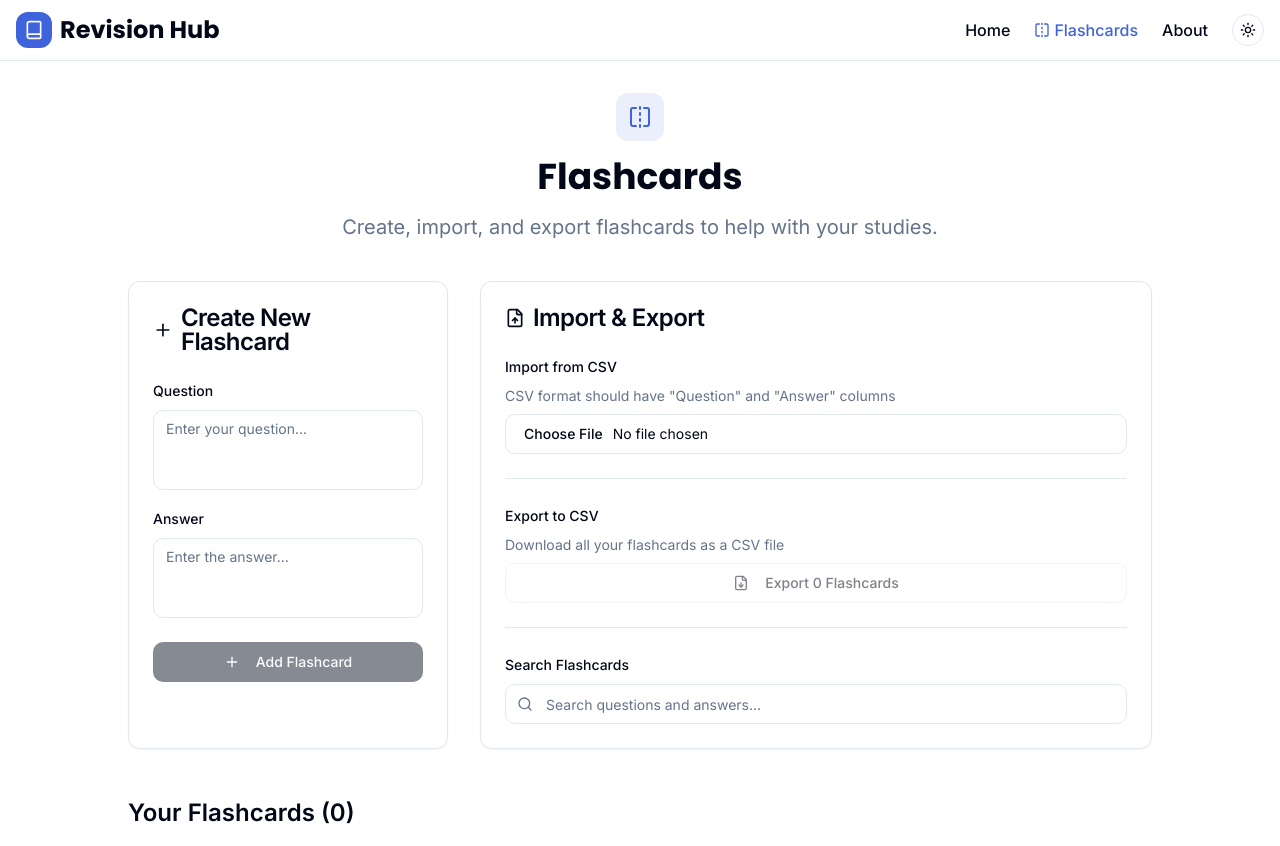
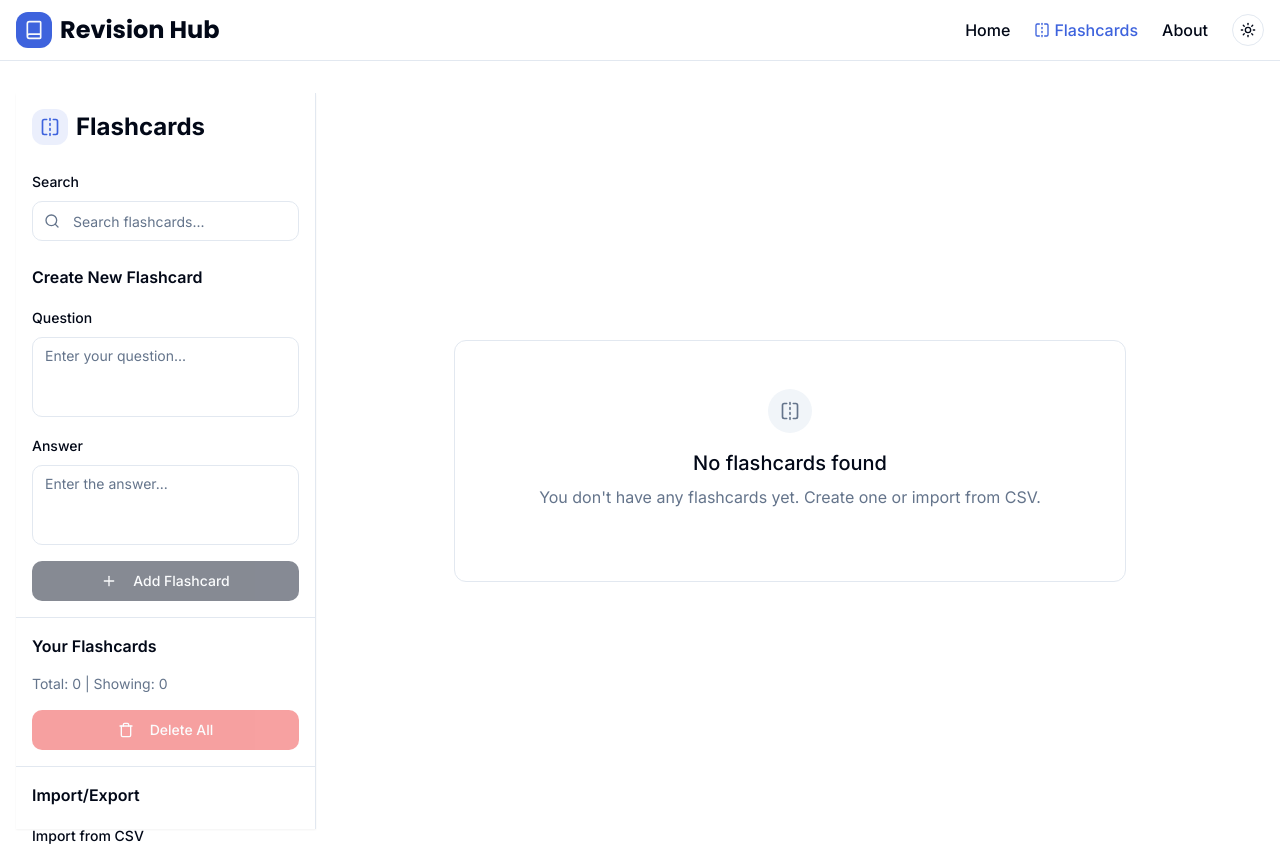
Before and after one commit to o-sshadow/study-shelf-pdf-vault, a React (Vite) app: page /flashcards in a window 1280 px wide. Shown: the top 846 px of the page. Built offline with nearby package versions, Linux system fonts and the light colour scheme.

Commit message:
feat: Implement flashcard controls and layout
Refactor flashcard display to match Quizlet's layout.
Add a "Delete All" button.
Move flashcard controls to a side menu.

```diff
--- a/src/pages/FlashcardsPage.tsx
+++ b/src/pages/FlashcardsPage.tsx
@@ -1,7 +1,6 @@
 
 import React, { useState, useEffect, useRef } from "react";
 import { toast } from "sonner";
-import { saveAs } from "file-saver";
 import { v4 as uuidv4 } from "uuid";
 import MainLayout from "@/components/layout/MainLayout";
 import { Flashcard } from "@/data/types";
@@ -12,16 +11,37 @@ import { Card, CardContent, CardHeader, CardTitle, CardFooter } from "@/componen
 import { Separator } from "@/components/ui/separator";
 import { Label } from "@/components/ui/label";
 import {
+  AlertDialog,
+  AlertDialogAction,
+  AlertDialogCancel,
+  AlertDialogContent,
+  AlertDialogDescription,
+  AlertDialogFooter,
+  AlertDialogHeader,
+  AlertDialogTitle,
+  AlertDialogTrigger,
+} from "@/components/ui/alert-dialog";
+import {
   FileDown,
   FileUp,
   Plus,
   Trash2,
+  Trash,
   Edit,
   Save,
   XCircle,
   Search,
-  FlipHorizontal
+  FlipHorizontal,
+  Menu
 } from "lucide-react";
+import {
+  Sheet,
+  SheetContent,
+  SheetHeader,
+  SheetTitle,
+  SheetTrigger,
+  SheetClose,
+} from "@/components/ui/sheet";
 
 const FlashcardsPage = () => {
   const [flashcards, setFlashcards] = useState<Flashcard[]>([]);
@@ -32,6 +52,7 @@ const FlashcardsPage = () => {
   const [editQuestion, setEditQuestion] = useState("");
   const [editAnswer, setEditAnswer] = useState("");
   const [flippedCards, setFlippedCards] = useState<Record<string, boolean>>({});
+  const [sidebarOpen, setSidebarOpen] = useState(false);
   const fileInputRef = useRef<HTMLInputElement>(null);
 
   // Load flashcards from localStorage on component mount
@@ -74,6 +95,11 @@ const FlashcardsPage = () => {
   const handleDeleteFlashcard = (id: string) => {
     setFlashcards(flashcards.filter((card) => card.id !== id));
     toast.success("Flashcard deleted");
+  };
+
+  const handleDeleteAllFlashcards = () => {
+    setFlashcards([]);
+    toast.success("All flashcards deleted");
   };
 
   const handleEditFlashcard = (card: Flashcard) => {
@@ -181,7 +207,17 @@ const FlashcardsPage = () => {
 
     // Create and download the CSV file
     const blob = new Blob([csvContent], { type: "text/csv;charset=utf-8" });
-    saveAs(blob, `flashcards-${new Date().toISOString().split("T")[0]}.csv`);
+
+    // Create a download link and trigger it
+    const url = URL.createObjectURL(blob);
+    const link = document.createElement("a");
+    link.href = url;
+    link.download = `flashcards-${new Date().toISOString().split("T")[0]}.csv`;
+    document.body.appendChild(link);
+    link.click();
+    document.body.removeChild(link);
+    URL.revokeObjectURL(url);
+
     toast.success("Exported flashcards to CSV");
   };
 
@@ -192,29 +228,205 @@ const FlashcardsPage = () => {
       card.answer.toLowerCase().includes(searchTerm.toLowerCase())
   );
 
+  const currentFlashcard = filteredFlashcards.length > 0 ? filteredFlashcards[0] : null;
+
   return (
     <MainLayout>
-      <div className="max-w-5xl mx-auto">
-        <div className="text-center mb-10">
-          <div className="inline-flex items-center justify-center p-3 mb-4 rounded-xl bg-study/10 text-study">
-            <FlipHorizontal className="h-6 w-6" />
-          </div>
-          <h1 className="text-4xl font-heading font-bold mb-4">Flashcards</h1>
-          <p className="text-xl text-muted-foreground max-w-3xl mx-auto">
-            Create, import, and export flashcards to help with your studies.
-          </p>
+      <div className="relative h-[calc(100vh-4rem)] w-full">
+        <div className="flex h-full">
+          {/* Mobile sidebar toggle */}
+          <Button
+            variant="outline"
+            size="icon"
+            className="md:hidden fixed top-20 left-4 z-10 bg-background"
+            onClick={() => setSidebarOpen(true)}
+          >
+            <Menu className="h-4 w-4" />
+          </Button>
+
+          {/* Desktop sidebar */}
+          <div className="hidden md:flex w-[300px] border-r h-full flex-col bg-background shadow-sm">
+            {renderSidebarContent()}
           </div>
 
-        <div className="grid grid-cols-1 lg:grid-cols-3 gap-8 mb-12">
-          {/* Create flashcard form */}
-          <Card className="lg:col-span-1">
+          {/* Mobile sidebar */}
+          <Sheet open={sidebarOpen} onOpenChange={setSidebarOpen}>
+            <SheetContent side="left" className="w-[300px] p-0 overflow-y-auto">
+              <SheetHeader className="p-4 border-b">
+                <SheetTitle className="flex items-center">
+                  <FlipHorizontal className="mr-2 h-5 w-5 text-study" />
+                  <span>Flashcards</span>
+                </SheetTitle>
+              </SheetHeader>
+              <div className="px-2 pt-2">
+                {renderSidebarContent()}
+              </div>
+            </SheetContent>
+          </Sheet>
+
+          {/* Main content area with the flashcards */}
+          <div className="flex-1 p-4 overflow-auto">
+            <div className="max-w-4xl mx-auto h-full flex flex-col justify-center items-center">
+              <h1 className="text-3xl font-bold text-center mb-8 md:hidden">Flashcards</h1>
+
+              {filteredFlashcards.length > 0 ? (
+                <div className="w-full max-w-2xl">
+                  <div className="flex justify-between items-center mb-4">
+                    <h2 className="text-xl font-semibold">
+                      Card {filteredFlashcards.indexOf(currentFlashcard as Flashcard) + 1} of {filteredFlashcards.length}
+                    </h2>
+                    <div className="flex gap-2">
+                      <Button
+                        variant="outline"
+                        size="sm"
+                        onClick={() => handleFlipCard(currentFlashcard?.id || "")}
+                      >
+                        <FlipHorizontal className="h-4 w-4 mr-1" />
+                        Flip
+                      </Button>
+                    </div>
+                  </div>
+
+                  {/* Flashcard display */}
+                  <Card
+                    className="w-full aspect-[2/1] flex items-center justify-center cursor-pointer hover:shadow-md transition-shadow"
+                    onClick={() => handleFlipCard(currentFlashcard?.id || "")}
+                  >
+                    <CardContent className="p-6 flex items-center justify-center h-full">
+                      <div className="text-center max-w-full">
+                        {flippedCards[currentFlashcard?.id || ""] ? (
+                          <div className="animate-fade-in">
+                            <span className="text-sm text-muted-foreground mb-2 block">Answer:</span>
+                            <p className="text-2xl">{currentFlashcard?.answer}</p>
+                          </div>
+                        ) : (
+                          <div className="animate-fade-in">
+                            <span className="text-sm text-muted-foreground mb-2 block">Question:</span>
+                            <p className="text-2xl">{currentFlashcard?.question}</p>
+                          </div>
+                        )}
+                      </div>
+                    </CardContent>
+                  </Card>
+
+                  {/* Navigation controls */}
+                  <div className="flex justify-between mt-6">
+                    <Button
+                      variant="outline"
+                      disabled={filteredFlashcards.indexOf(currentFlashcard as Flashcard) === 0}
+                    >
+                      Previous
+                    </Button>
+                    <Button
+                      variant="outline"
+                      disabled={filteredFlashcards.indexOf(currentFlashcard as Flashcard) === filteredFlashcards.length - 1}
+                    >
+                      Next
+                    </Button>
+                  </div>
+                </div>
+              ) : (
+                <div className="text-center py-12 rounded-lg border border-border bg-card w-full max-w-2xl">
+                  <div className="inline-flex items-center justify-center p-3 mb-4 rounded-full bg-muted">
+                    <FlipHorizontal className="h-5 w-5 text-muted-foreground" />
+                  </div>
+                  <h3 className="text-xl font-medium mb-2">No flashcards found</h3>
+                  <p className="text-muted-foreground mb-6">
+                    {searchTerm ?
+                      `No flashcards match your search for "${searchTerm}".` :
+                      "You don't have any flashcards yet. Create one or import from CSV."}
+                  </p>
+                  {searchTerm && (
+                    <Button
+                      onClick={() => setSearchTerm("")}
+                      variant="outline"
+                    >
+                      Clear search
+                    </Button>
+                  )}
+                </div>
+              )}
+            </div>
+          </div>
+        </div>
+
+        {/* Editing Modal */}
+        {editingId && (
+          <div className="fixed inset-0 bg-black/50 flex items-center justify-center z-50 p-4">
+            <Card className="w-full max-w-md">
               <CardHeader>
-              <CardTitle className="flex items-center gap-2">
-                <Plus className="h-5 w-5" />
-                Create New Flashcard
-              </CardTitle>
+                <CardTitle>Edit Flashcard</CardTitle>
               </CardHeader>
               <CardContent className="space-y-4">
+                <div className="space-y-2">
+                  <Label htmlFor="edit-question">Question</Label>
+                  <Textarea
+                    id="edit-question"
+                    value={editQuestion}
+                    onChange={(e) => setEditQuestion(e.target.value)}
+                    className="resize-none"
+                    rows={3}
+                  />
+                </div>
+                <div className="space-y-2">
+                  <Label htmlFor="edit-answer">Answer</Label>
+                  <Textarea
+                    id="edit-answer"
+                    value={editAnswer}
+                    onChange={(e) => setEditAnswer(e.target.value)}
+                    className="resize-none"
+                    rows={3}
+                  />
+                </div>
+              </CardContent>
+              <CardFooter className="flex justify-end gap-2">
+                <Button
+                  variant="outline"
+                  onClick={handleCancelEdit}
+                >
+                  Cancel
+                </Button>
+                <Button
+                  onClick={() => editingId && handleSaveEdit(editingId)}
+                  disabled={!editQuestion.trim() || !editAnswer.trim()}
+                >
+                  Save
+                </Button>
+              </CardFooter>
+            </Card>
+          </div>
+        )}
+      </div>
+    </MainLayout>
+  );
+
+  function renderSidebarContent() {
+    return (
+      <>
+        <div className="p-4">
+          <div className="hidden md:flex items-center gap-2 mb-6">
+            <div className="p-2 rounded-xl bg-study/10 text-study">
+              <FlipHorizontal className="h-5 w-5" />
+            </div>
+            <h1 className="text-2xl font-bold">Flashcards</h1>
+          </div>
+
+          <div className="space-y-2 mb-6">
+            <Label htmlFor="search-flashcards">Search</Label>
+            <div className="relative">
+              <Search className="absolute left-3 top-1/2 -translate-y-1/2 h-4 w-4 text-muted-foreground" />
+              <Input
+                id="search-flashcards"
+                placeholder="Search flashcards..."
+                value={searchTerm}
+                onChange={(e) => setSearchTerm(e.target.value)}
+                className="pl-10"
+              />
+            </div>
+          </div>
+
+          <div className="space-y-4">
+            <h2 className="font-semibold">Create New Flashcard</h2>
             <div className="space-y-2">
               <Label htmlFor="question">Question</Label>
               <Textarea
@@ -237,8 +449,6 @@ const FlashcardsPage = () => {
                 rows={3}
               />
             </div>
-            </CardContent>
-            <CardFooter>
             <Button
               onClick={handleAddFlashcard}
               className="w-full"
@@ -246,207 +456,119 @@ const FlashcardsPage = () => {
             >
               <Plus className="mr-2 h-4 w-4" /> Add Flashcard
             </Button>
-            </CardFooter>
-          </Card>
+          </div>
+        </div>
 
-          {/* Import/Export section */}
-          <Card className="lg:col-span-2">
-            <CardHeader>
-              <CardTitle className="flex items-center gap-2">
-                <FileUp className="h-5 w-5" />
-                Import & Export
-              </CardTitle>
-            </CardHeader>
-            <CardContent className="space-y-6">
+        <Separator />
+
+        <div className="p-4 space-y-4">
+          <h2 className="font-semibold">Your Flashcards</h2>
+          <p className="text-sm text-muted-foreground">
+            Total: {flashcards.length} | Showing: {filteredFlashcards.length}
+          </p>
+
+          <div className="space-y-2">
+            <AlertDialog>
+              <AlertDialogTrigger asChild>
+                <Button
+                  variant="destructive"
+                  className="w-full"
+                  disabled={flashcards.length === 0}
+                >
+                  <Trash className="mr-2 h-4 w-4" /> Delete All
+                </Button>
+              </AlertDialogTrigger>
+              <AlertDialogContent>
+                <AlertDialogHeader>
+                  <AlertDialogTitle>Are you absolutely sure?</AlertDialogTitle>
+                  <AlertDialogDescription>
+                    This action cannot be undone. This will permanently delete all your flashcards.
+                  </AlertDialogDescription>
+                </AlertDialogHeader>
+                <AlertDialogFooter>
+                  <AlertDialogCancel>Cancel</AlertDialogCancel>
+                  <AlertDialogAction onClick={handleDeleteAllFlashcards}>
+                    Delete All
+                  </AlertDialogAction>
+                </AlertDialogFooter>
+              </AlertDialogContent>
+            </AlertDialog>
+          </div>
+        </div>
+
+        <Separator />
+
+        <div className="p-4 space-y-4">
+          <h2 className="font-semibold">Import/Export</h2>
+
           <div className="space-y-2">
             <Label htmlFor="csv-import">Import from CSV</Label>
-                <p className="text-sm text-muted-foreground mb-2">
-                  CSV format should have "Question" and "Answer" columns
+            <p className="text-xs text-muted-foreground mb-2">
+              CSV format: "Question" and "Answer" columns
             </p>
-                <div className="flex items-center gap-2">
             <Input
               id="csv-import"
               type="file"
               accept=".csv"
               ref={fileInputRef}
               onChange={handleImportCSV}
-                    className="flex-1"
+              className="text-sm"
             />
           </div>
-              </div>
 
-              <Separator />
-
-              <div className="space-y-2">
-                <Label>Export to CSV</Label>
-                <p className="text-sm text-muted-foreground mb-2">
-                  Download all your flashcards as a CSV file
-                </p>
           <Button
             onClick={handleExportCSV}
             variant="outline"
             className="w-full"
             disabled={flashcards.length === 0}
           >
-                  <FileDown className="mr-2 h-4 w-4" /> Export {flashcards.length} Flashcards
+            <FileDown className="mr-2 h-4 w-4" /> Export ({flashcards.length})
           </Button>
         </div>
 
+        {/* Card list on sidebar */}
+        {filteredFlashcards.length > 0 && (
+          <>
             <Separator />
-
-              <div className="space-y-2">
-                <Label htmlFor="search-flashcards">Search Flashcards</Label>
-                <div className="relative">
-                  <Search className="absolute left-3 top-1/2 -translate-y-1/2 h-4 w-4 text-muted-foreground" />
-                  <Input
-                    id="search-flashcards"
-                    placeholder="Search questions and answers..."
-                    value={searchTerm}
-                    onChange={(e) => setSearchTerm(e.target.value)}
-                    className="pl-10"
-                  />
+            <div className="p-4">
+              <h2 className="font-semibold mb-2">All Cards</h2>
+              <div className="space-y-2 max-h-[300px] overflow-y-auto pr-2">
+                {filteredFlashcards.map((card, index) => (
+                  <div
+                    key={card.id}
+                    className="p-3 border rounded-md hover:bg-accent cursor-pointer flex justify-between items-center"
+                  >
+                    <div className="truncate flex-1">
+                      <span className="font-medium">{index + 1}.</span> {card.question.length > 30 ?
+                        `${card.question.substring(0, 30)}...` : card.question}
                     </div>
-              </div>
-            </CardContent>
-          </Card>
-        </div>
-
-        {/* Flashcards list */}
-        <h2 className="text-2xl font-semibold mb-6 mt-10">
-          Your Flashcards ({filteredFlashcards.length})
-        </h2>
-
-        {filteredFlashcards.length > 0 ? (
-          <div className="grid grid-cols-1 md:grid-cols-2 gap-6">
-            {filteredFlashcards.map((card) => (
-              <Card key={card.id} className="relative overflow-hidden">
-                {editingId === card.id ? (
-                  <CardContent className="p-6">
-                    <div className="space-y-4">
-                      <div className="space-y-2">
-                        <Label htmlFor={`edit-question-${card.id}`}>Question</Label>
-                        <Textarea
-                          id={`edit-question-${card.id}`}
-                          value={editQuestion}
-                          onChange={(e) => setEditQuestion(e.target.value)}
-                          className="resize-none"
-                          rows={3}
-                        />
-                      </div>
-                      <div className="space-y-2">
-                        <Label htmlFor={`edit-answer-${card.id}`}>Answer</Label>
-                        <Textarea
-                          id={`edit-answer-${card.id}`}
-                          value={editAnswer}
-                          onChange={(e) => setEditAnswer(e.target.value)}
-                          className="resize-none"
-                          rows={3}
-                        />
-                      </div>
-                      <div className="flex gap-2 justify-end">
-                        <Button
-                          variant="outline"
-                          size="sm"
-                          onClick={handleCancelEdit}
-                        >
-                          <XCircle className="mr-2 h-4 w-4" /> Cancel
-                        </Button>
-                        <Button
-                          size="sm"
-                          onClick={() => handleSaveEdit(card.id)}
-                          disabled={!editQuestion.trim() || !editAnswer.trim()}
-                        >
-                          <Save className="mr-2 h-4 w-4" /> Save
-                        </Button>
-                      </div>
-                    </div>
-                  </CardContent>
-                ) : (
-                  <>
-                    <CardContent
-                      className="p-6 cursor-pointer min-h-[12rem] flex items-center justify-center"
-                      onClick={() => handleFlipCard(card.id)}
-                    >
-                      <div className="text-center">
-                        {flippedCards[card.id] ? (
-                          <div className="animate-fade-in">
-                            <span className="text-sm text-muted-foreground mb-2 block">Answer:</span>
-                            <p className="text-lg">{card.answer}</p>
-                          </div>
-                        ) : (
-                          <div className="animate-fade-in">
-                            <span className="text-sm text-muted-foreground mb-2 block">Question:</span>
-                            <p className="text-lg">{card.question}</p>
-                          </div>
-                        )}
-                      </div>
-                    </CardContent>
-                    <CardFooter className="justify-between border-t p-4">
-                      <div className="text-xs text-muted-foreground">
-                        {new Date(card.createdAt).toLocaleDateString()}
-                      </div>
-                      <div className="flex gap-2">
+                    <div className="flex gap-1 ml-2">
                       <Button
                         variant="ghost"
                         size="icon"
-                          onClick={(e) => {
-                            e.stopPropagation();
-                            handleEditFlashcard(card);
-                          }}
+                        className="h-7 w-7"
+                        onClick={() => handleEditFlashcard(card)}
                       >
-                          <Edit className="h-4 w-4" />
+                        <Edit className="h-3.5 w-3.5" />
                       </Button>
                       <Button
                         variant="ghost"
                         size="icon"
-                          onClick={(e) => {
-                            e.stopPropagation();
-                            handleDeleteFlashcard(card.id);
-                          }}
+                        className="h-7 w-7"
+                        onClick={() => handleDeleteFlashcard(card.id)}
                       >
-                          <Trash2 className="h-4 w-4" />
-                        </Button>
-                        <Button
-                          variant="ghost"
-                          size="icon"
-                          onClick={(e) => {
-                            e.stopPropagation();
-                            handleFlipCard(card.id);
-                          }}
-                        >
-                          <FlipHorizontal className="h-4 w-4" />
+                        <Trash2 className="h-3.5 w-3.5" />
                       </Button>
                     </div>
-                    </CardFooter>
+                  </div>
+                ))}
+              </div>
+            </div>
           </>
         )}
-              </Card>
-            ))}
-          </div>
-        ) : (
-          <div className="text-center py-12 rounded-lg border border-border bg-card">
-            <div className="inline-flex items-center justify-center p-3 mb-4 rounded-full bg-muted">
-              <FlipHorizontal className="h-5 w-5 text-muted-foreground" />
-            </div>
-            <h3 className="text-xl font-medium mb-2">No flashcards found</h3>
-            <p className="text-muted-foreground mb-6">
-              {searchTerm ?
-                `No flashcards match your search for "${searchTerm}".` :
-                "You don't have any flashcards yet. Create one or import from CSV."}
-            </p>
-            {searchTerm && (
-              <Button
-                onClick={() => setSearchTerm("")}
-                variant="outline"
-              >
-                Clear search
-              </Button>
-            )}
-          </div>
-        )}
-      </div>
-    </MainLayout>
+      </>
     );
+  }
 };
 
 export default FlashcardsPage;
```
Lines whose indentation alone changed are shown as unchanged.
